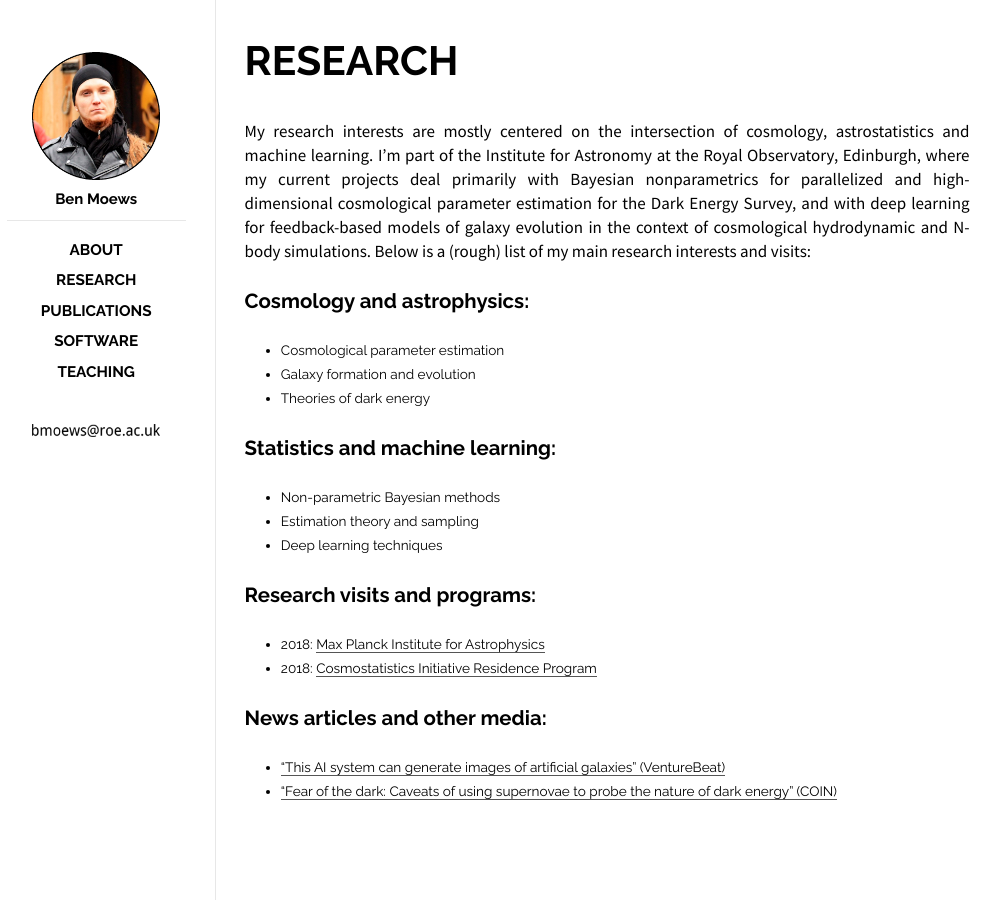
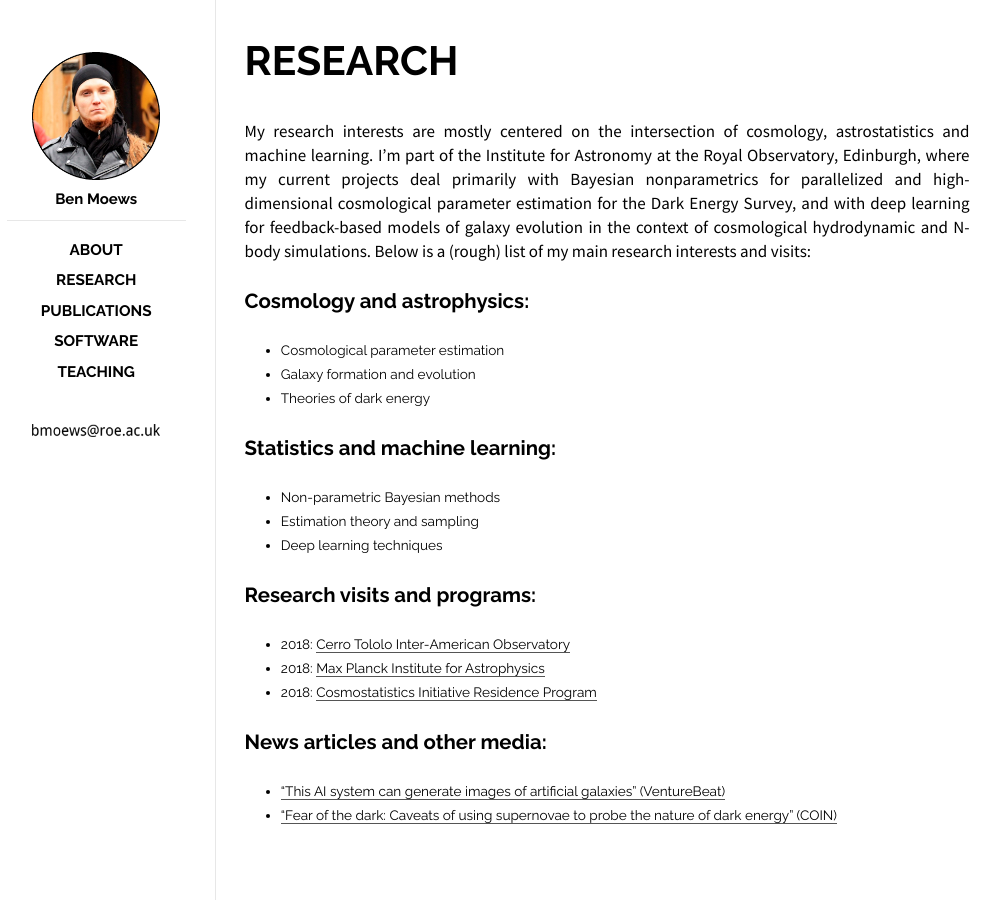
Before and after one commit to moews/moews.github.io, a Jekyll site: the page built from _posts/2017-03-26-research.md, in a window 1280 px wide. Shown: the whole page, without its empty margins (143-1144 px from the left). Built offline with Jekyll 4.4.1, drawn with Linux system fonts in a browser that asks for light colours.

Commit message:
Update 2017-03-26-research.md

```diff
--- a/_posts/2017-03-26-research.md
+++ b/_posts/2017-03-26-research.md
@@ -24,6 +24,7 @@ My research interests are mostly centered on the intersection of cosmology, astr
 
 ## Research visits and programs:
 
+* 2018: [Cerro Tololo Inter-American Observatory](http://www.ctio.noao.edu/noao)
 * 2018: [Max Planck Institute for Astrophysics](http://www.mpa-garching.mpg.de)
 * 2018: [Cosmostatistics Initiative Residence Program](https://cosmostatistics-initiative.org)
 
```
